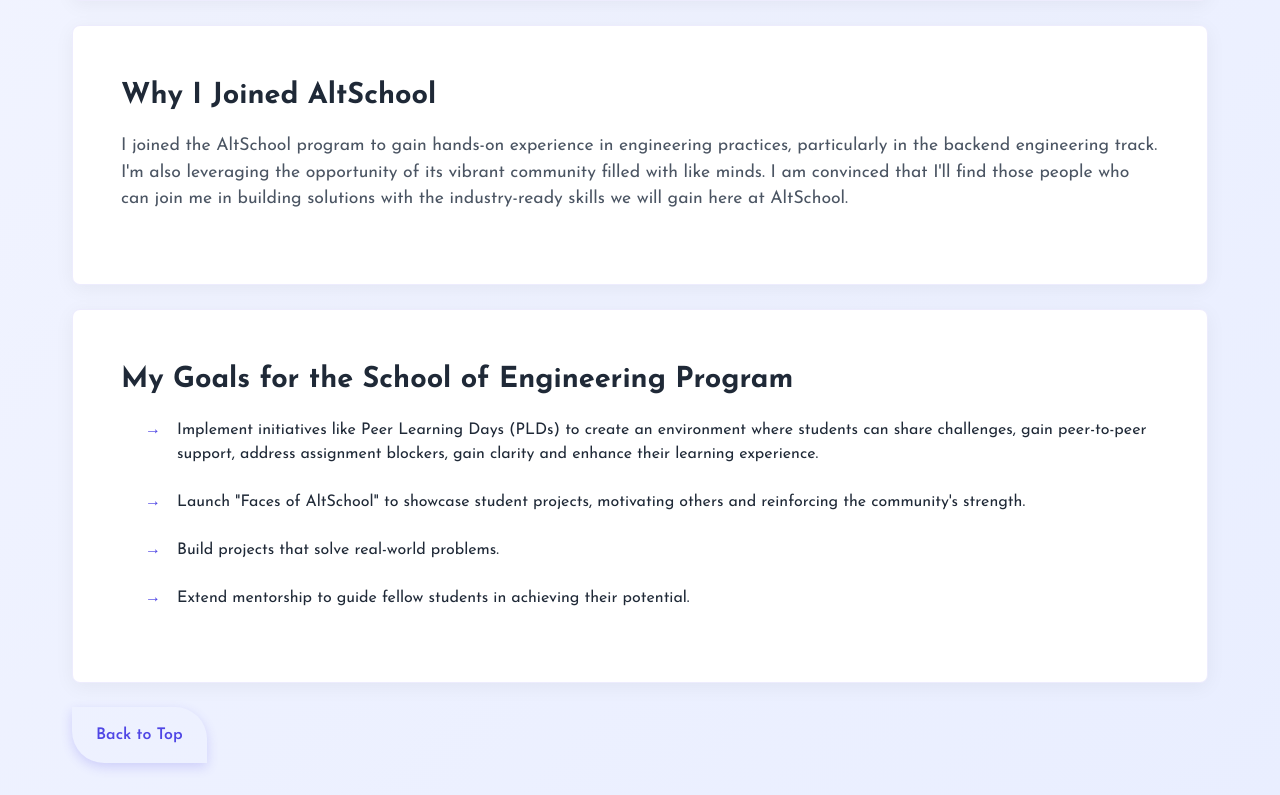
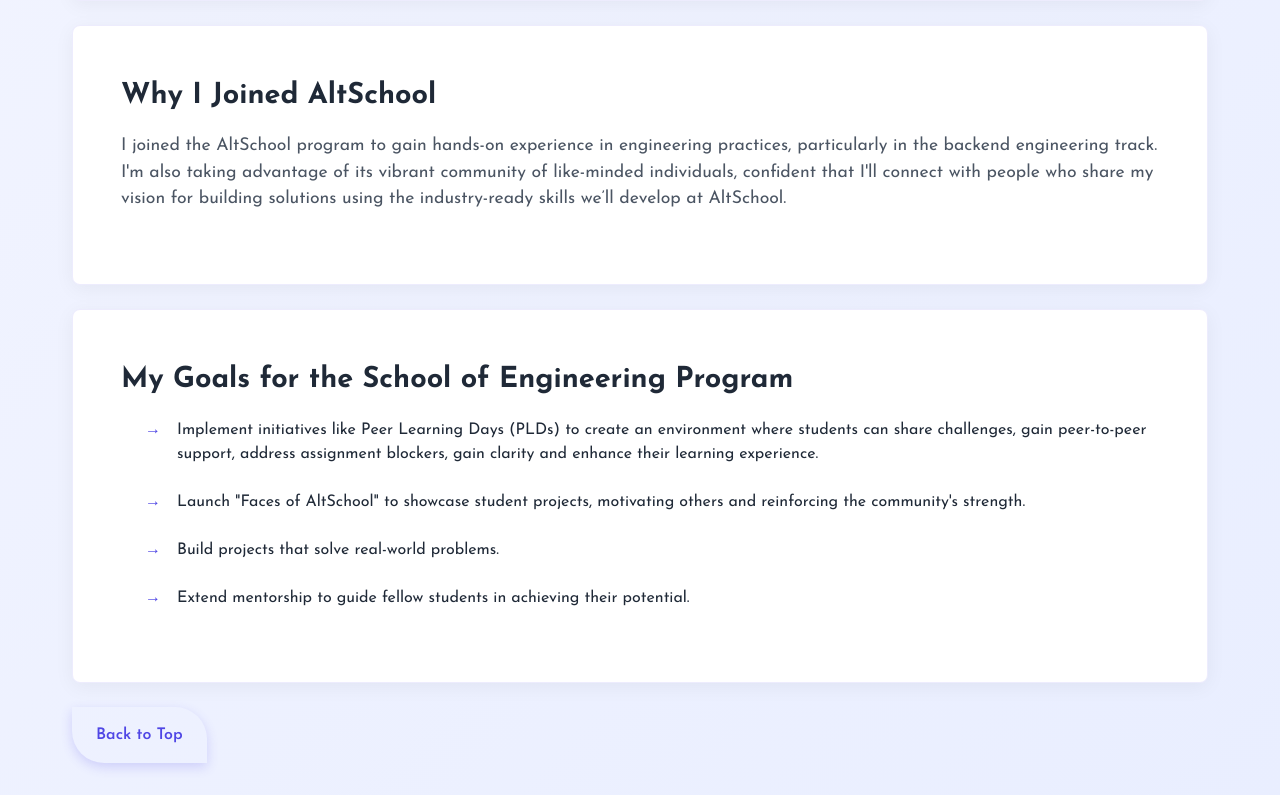
Before and after one commit to Alt-Eke/Html_AltSchool, a plain HTML site: page assignment_1/index.html in a window 1280 px wide. Shown: the part 1425-2220 px from the top of the page. Drawn offline with nearby package versions, Linux system fonts and the light colour scheme.

Commit message:
Bio Update

```diff
--- a/assignment_1/index.html
+++ b/assignment_1/index.html
@@ -67,7 +67,7 @@
         <section data-aos="fade-up">
             <h2>Why I Joined AltSchool</h2>
             <p>
-                I joined the AltSchool program to gain hands-on experience in engineering practices, particularly in the backend engineering track. I'm also leveraging the opportunity of its vibrant community filled with like minds. I am convinced that I'll find those people who can join me in building solutions with the industry-ready skills we will gain here at AltSchool.
+                I joined the AltSchool program to gain hands-on experience in engineering practices, particularly in the backend engineering track. I'm also taking advantage of its vibrant community of like-minded individuals, confident that I'll connect with people who share my vision for building solutions using the industry-ready skills we’ll develop at AltSchool.
 
             </p>
         </section>
```
